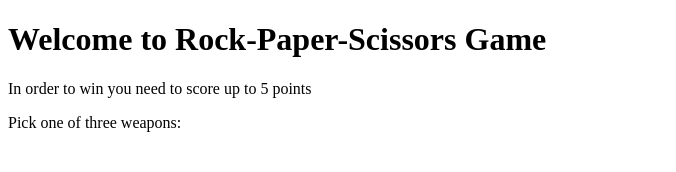
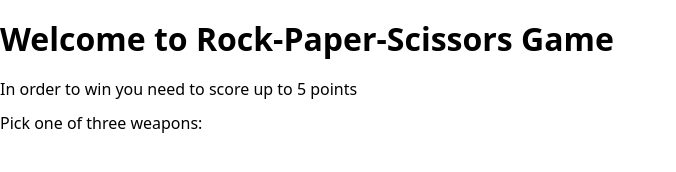
Before and after one commit to MichaelLeg/rock-paper-scissors, a plain HTML site: page index.html in a window 1280 px wide. Shown: the whole page, without its empty margins (0-676 px from the left). Drawn offline with Linux system fonts and the light colour scheme.

Commit message:
Connect to styles

```diff
--- a/index.html
+++ b/index.html
@@ -3,6 +3,14 @@
   <head>
     <meta charset="UTF-8" />
     <meta name="viewport" content="width=device-width, initial-scale=1.0" />
+    <link rel="stylesheet" href="styles/modern-normalize.css" />
+    <link rel="stylesheet" href="styles/styles.css" />
+    <link rel="preconnect" href="https://fonts.googleapis.com" />
+    <link rel="preconnect" href="https://fonts.gstatic.com" crossorigin />
+    <link
+      rel="stylesheet"
+      href="https://fonts.googleapis.com/css2?family=Nunito:ital,wght@0,500;0,700;1,400&display=swap"
+    />
     <title>Rock-Paper-Scissors</title>
   </head>
   <body>
```
